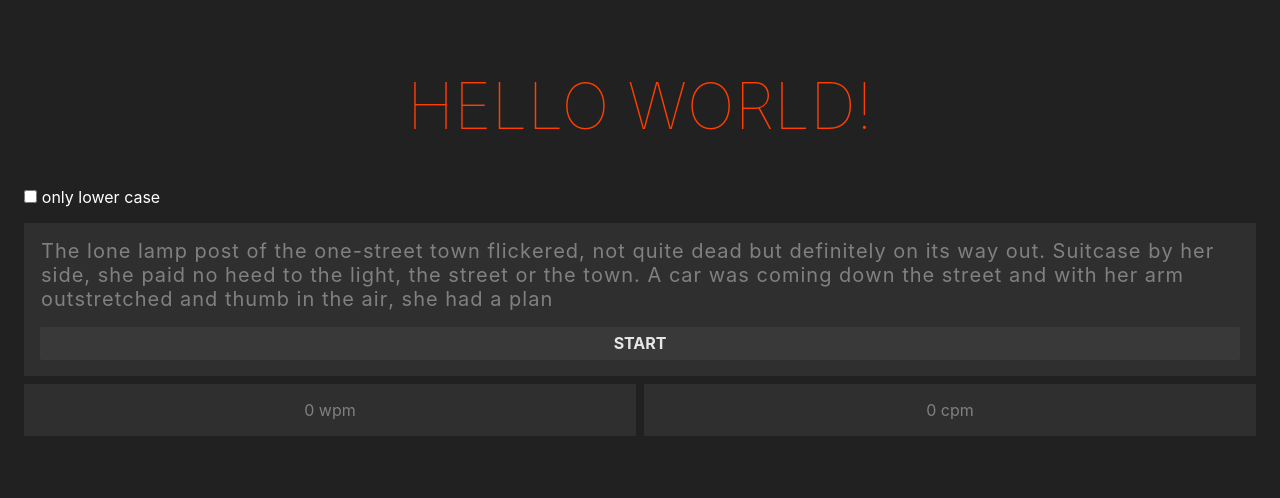
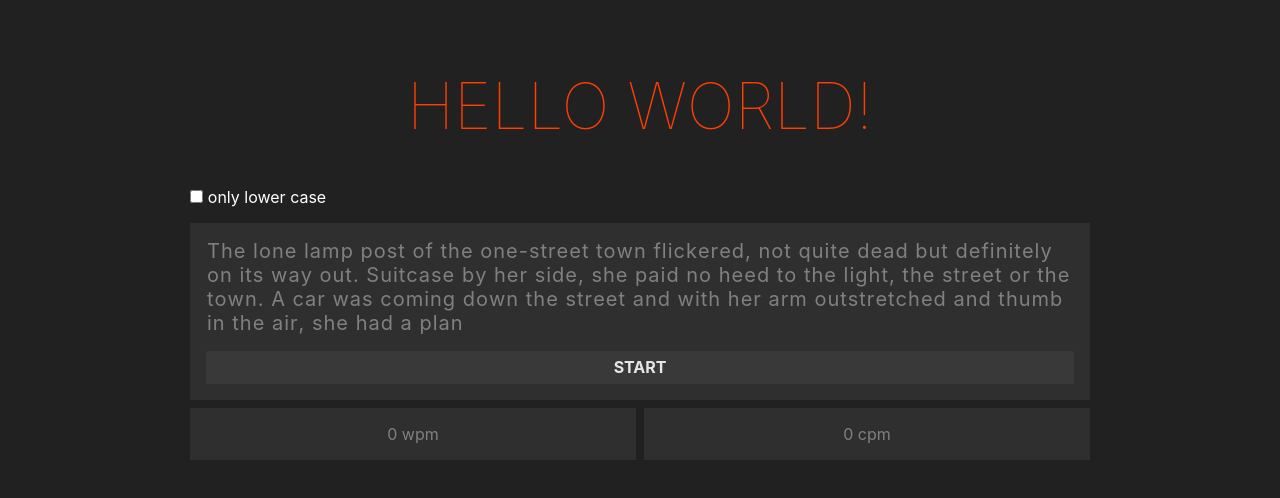
Before and after one commit to mcapkovic/typing-game-svelte, a Svelte app: page / in a window 1280 px wide. Shown: the top 498 px of the page. Built offline with nearby package versions, Linux system fonts and the light colour scheme.

Commit message:
Fix max width

```diff
--- a/src/App.svelte
+++ b/src/App.svelte
@@ -19,7 +19,7 @@
 	main {
 		text-align: center;
 		padding: 1em;
-		max-width: 240px;
+		max-width: 900px;
 		margin: 0 auto;
 	}
 
@@ -29,10 +29,4 @@
 		font-size: 4em;
 		font-weight: 100;
 	}
-
-	@media (min-width: 640px) {
-		main {
-			max-width: none;
-		}
-	}
 </style>
```
